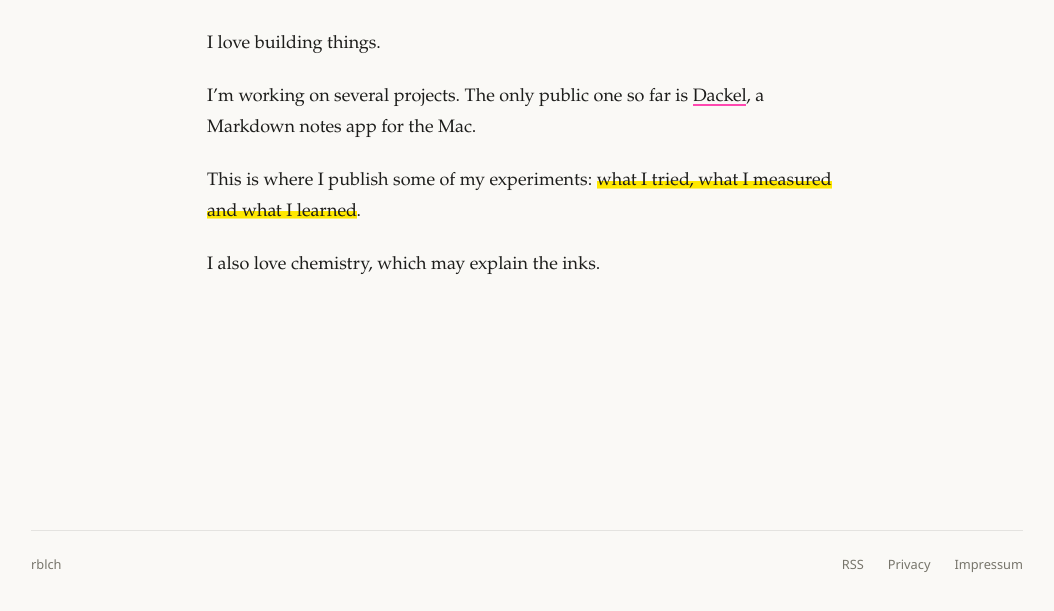
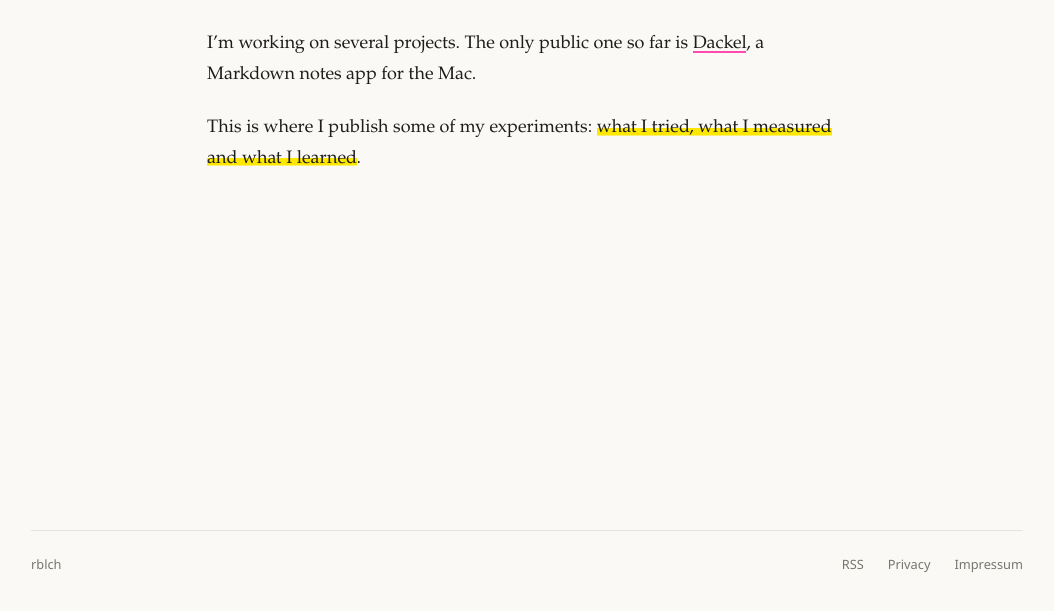
Before and after one commit to rblch/rblch-blog, a plain HTML site: page about/index.html in a window 1280 px wide. Shown: the part 179-790 px from the top of the page, without its empty margins (113-1167 px from the left). Drawn offline with Linux system fonts and the light colour scheme.

Commit message:
Publish ad2e127

```diff
--- a/about/index.html
+++ b/about/index.html
@@ -1,5 +1,3 @@
-<!DOCTYPE html><html lang="en"><head><meta charset="utf-8"><meta name="viewport" content="width=device-width, initial-scale=1"><title>About · rblch</title><meta name="description" content="About rblch."><meta name="theme-color" content="#faf9f6"><link rel="canonical" href="https://blog.rblch.com/about/"><meta name="robots" content="noindex"><link rel="alternate" type="application/rss+xml" title="rblch" href="/rss.xml"><meta property="og:site_name" content="rblch"><meta property="og:type" content="website"><meta property="og:title" content="About"><meta property="og:description" content="About rblch."><meta property="og:url" content="https://blog.rblch.com/about/"><meta name="twitter:card" content="summary"><link rel="icon" type="image/svg+xml" href="/favicon.svg"><link rel="stylesheet" href="/_astro/Base.CKizNLRd.css"></head><body><header class="site-header"><a class="masthead" href="/">rblch</a><nav class="site-nav"><a href="/">Writing</a><a href="/about/">About</a></nav></header><main><article class="page"><h1>About</h1><div class="prose"><p>I love building things.</p>
-<p>I’m working on several projects. The only public one so far is <a href="https://dackelapp.com">Dackel</a>, a Markdown notes app for the Mac.</p>
+<!DOCTYPE html><html lang="en"><head><meta charset="utf-8"><meta name="viewport" content="width=device-width, initial-scale=1"><title>About · rblch</title><meta name="description" content="About rblch."><meta name="theme-color" content="#faf9f6"><link rel="canonical" href="https://blog.rblch.com/about/"><meta name="robots" content="noindex"><link rel="alternate" type="application/rss+xml" title="rblch" href="/rss.xml"><meta property="og:site_name" content="rblch"><meta property="og:type" content="website"><meta property="og:title" content="About"><meta property="og:description" content="About rblch."><meta property="og:url" content="https://blog.rblch.com/about/"><meta name="twitter:card" content="summary"><link rel="icon" type="image/svg+xml" href="/favicon.svg"><link rel="stylesheet" href="/_astro/Base.CKizNLRd.css"></head><body><header class="site-header"><a class="masthead" href="/">rblch</a><nav class="site-nav"><a href="/">Writing</a><a href="/about/">About</a></nav></header><main><article class="page"><h1>About</h1><div class="prose"><p>I’m working on several projects. The only public one so far is <a href="https://dackelapp.com">Dackel</a>, a Markdown notes app for the Mac.</p>
 <p>This is where I publish some of my experiments: <mark>what I tried, what I measured and what I learned</mark>.</p>
-<p>I also love chemistry, which may explain the inks.</p>
 </div></article></main><footer class="site-footer"><span>rblch</span><nav><a href="/rss.xml">RSS</a><a href="/privacy/">Privacy</a><a href="/impressum/">Impressum</a></nav></footer></body></html>
```
